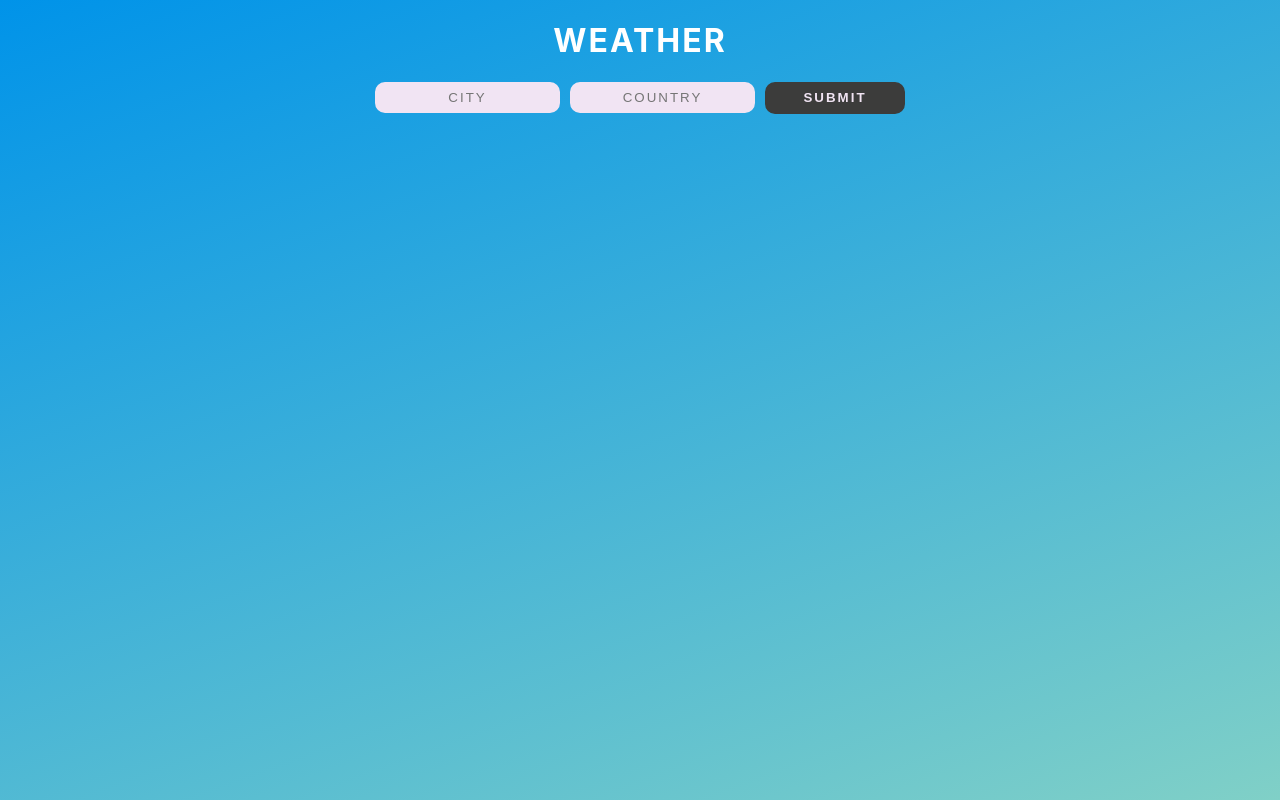
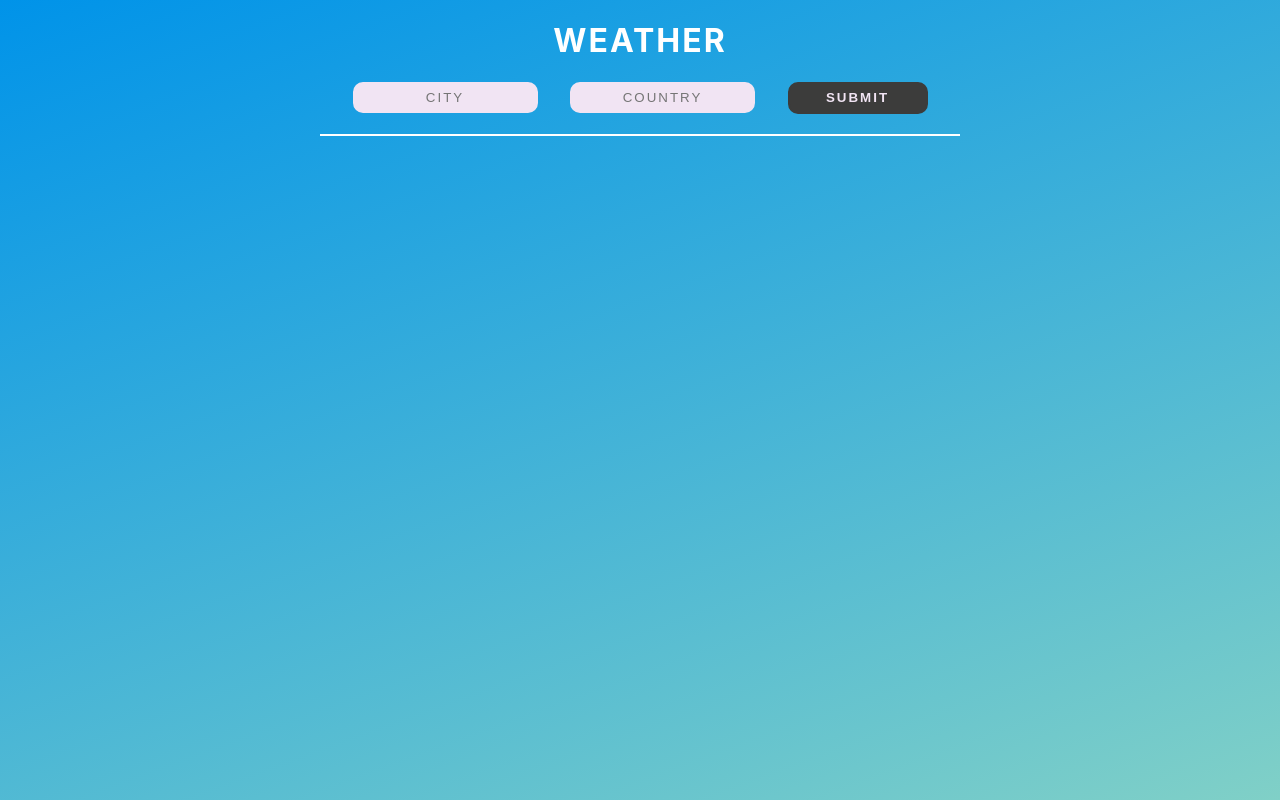
Before and after one commit to nico-dev-it/react-weather-app, a React (Create React App) app: page / in a window 1280 px wide. Built offline with nearby package versions, Linux system fonts and the light colour scheme.

Commit message:
minor styling changes

```diff
--- a/src/components/weather.css
+++ b/src/components/weather.css
@@ -9,7 +9,10 @@
 
 form {
     display: flex;
-    gap: 10px;
+    width: 50vw;
+    padding-bottom: 20px;
+    border-bottom: 2px solid #ffffff;
+    justify-content: space-evenly;
 }
 
 input[type=text] {
```
